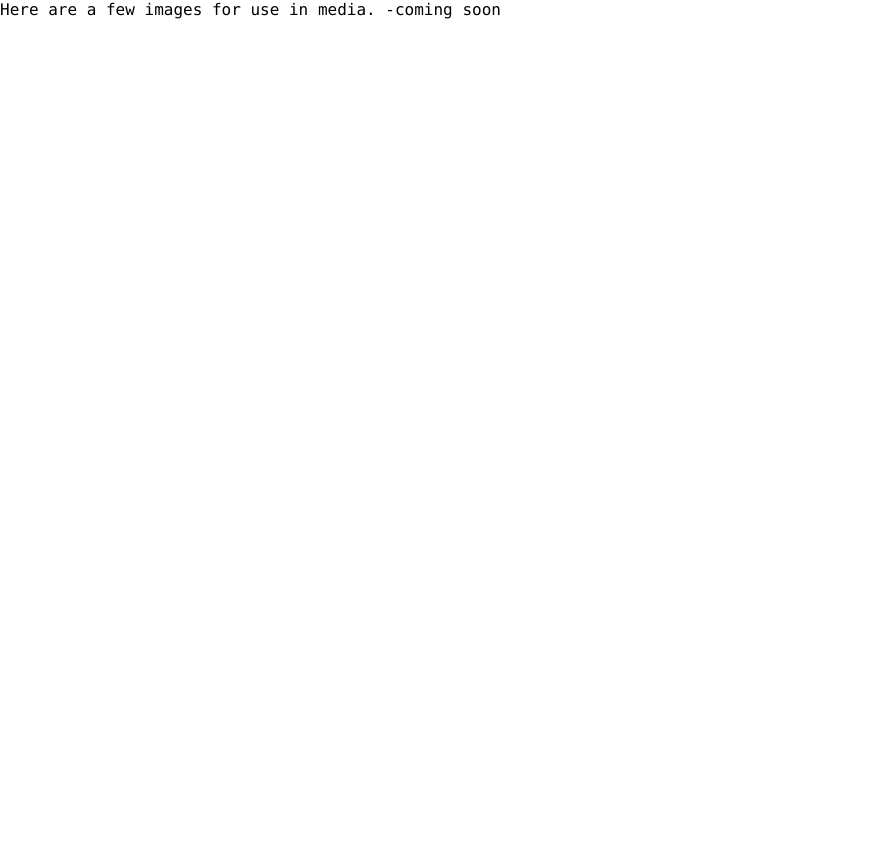
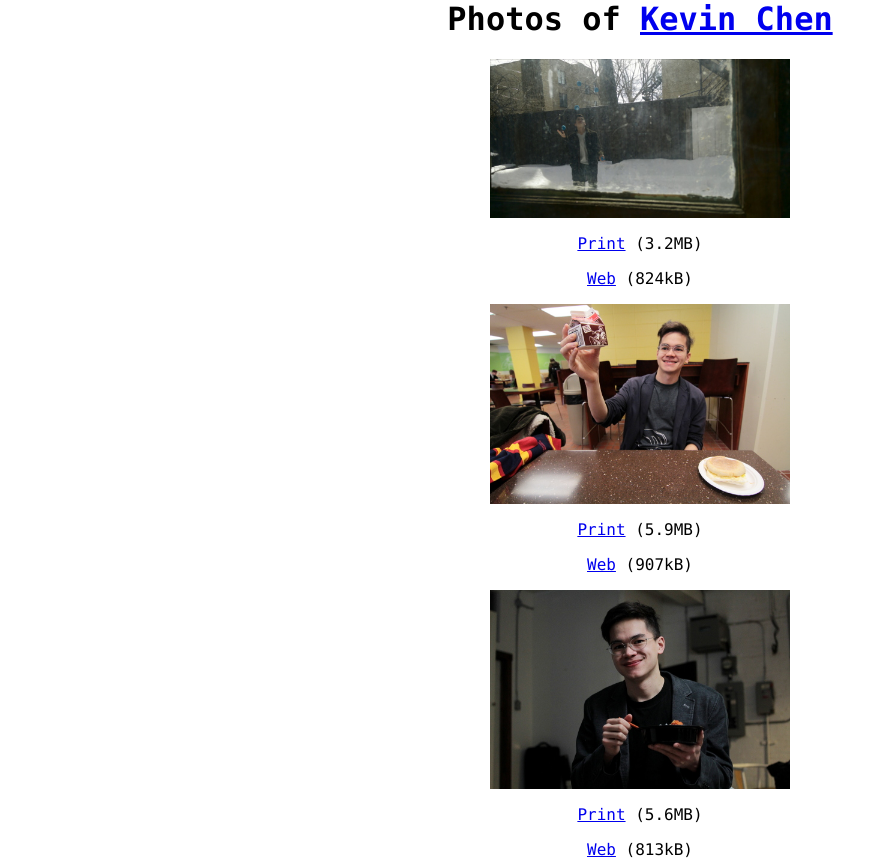
Before and after one commit to bkevinchen/bkevinchen.github.io, a plain HTML site: page media.html in a window 1280 px wide. Shown: the whole page, without its empty margins (0-895 px from the left). Before the commit the page ends 800 px from the top, so only its background shows below. Drawn offline with Linux system fonts and the light colour scheme.

Commit message:
more updates

```diff
--- a/media.html
+++ b/media.html
@@ -2,13 +2,42 @@
 <head>
 <link rel="stylesheet" type="text/css" href="style.css">
 
+<title>Kevin Chen | Photos</title>
 
-<link rel="icon" type="image/png" href="favicon-32x32.png" sizes="32x32" />
-<link rel="icon" type="image/png" href="favicon-16x16.png" sizes="16x16" />
+<link rel="apple-touch-icon" sizes="57x57" href="/apple-icon-57x57.png">
+<link rel="apple-touch-icon" sizes="60x60" href="/apple-icon-60x60.png">
+<link rel="apple-touch-icon" sizes="72x72" href="/apple-icon-72x72.png">
+<link rel="apple-touch-icon" sizes="76x76" href="/apple-icon-76x76.png">
+<link rel="apple-touch-icon" sizes="114x114" href="/apple-icon-114x114.png">
+<link rel="apple-touch-icon" sizes="120x120" href="/apple-icon-120x120.png">
+<link rel="apple-touch-icon" sizes="144x144" href="/apple-icon-144x144.png">
+<link rel="apple-touch-icon" sizes="152x152" href="/apple-icon-152x152.png">
+<link rel="apple-touch-icon" sizes="180x180" href="/apple-icon-180x180.png">
+<link rel="icon" type="image/png" sizes="192x192"  href="/android-icon-192x192.png">
+<link rel="icon" type="image/png" sizes="32x32" href="/favicon-32x32.png">
+<link rel="icon" type="image/png" sizes="96x96" href="/favicon-96x96.png">
+<link rel="icon" type="image/png" sizes="16x16" href="/favicon-16x16.png">
+<link rel="manifest" href="/manifest.json">
+<meta name="msapplication-TileColor" content="#ffffff">
+<meta name="msapplication-TileImage" content="/ms-icon-144x144.png">
+<meta name="theme-color" content="#ffffff">
+<style>
+p,h1 { text-align:center; }
+</style>
 </head>
 <body>
-Here are a few images for use in media.
--coming soon
+<h1>Photos of <a href="http://bkevinchen.com">Kevin Chen</a></h1>
+<p><img src="images/img_0001-juggling-thumb.jpg" style="width:300px;"></img></p>
+<p><a href="images/img_0001-juggling-print.jpg">Print</a> (3.2MB)</p>
+<p><a href="images/img_0001-juggling-web.jpg">Web</a> (824kB)</p>
+
+<p><img src="images/cheers-chocolate-milk-20plus-kc-IMG_6763-thumb.JPG" style="width:300px;"></img></p>
+<p><a href="images/cheers-chocolate-milk-20plus-kc-IMG_6763-print.JPG">Print</a> (5.9MB)</p>
+<p><a href="images/cheers-chocolate-milk-20plus-kc-IMG_6763-web.JPG">Web</a> (907kB)</p>
+
+<p><img src="images/visiting-scholar-tilde-university-tu-kc-IMG_6979-thumb.JPG" style="width:300px;"></img></p>
+<p><a href="images/visiting-scholar-tilde-university-tu-kc-IMG_6979-print.JPG">Print</a> (5.6MB)</p>
+<p><a href="images/visiting-scholar-tilde-university-tu-kc-IMG_6979-web.JPG">Web</a> (813kB)</p>
 
 </body>
 
```
Also changed, not shown: index.html (+5 -5 lines), images/cheers-chocolate-milk-20plus-kc-IMG_6763-web.JPG, images/img_0001-juggling-thumb.jpg (renamed from images/img_0001-thumb.jpg), images/img_0001-juggling-web.jpg (added), images/visiting-scholar-tilde-university-tu-kc-IMG_6979-web.JPG, 4 other files.
